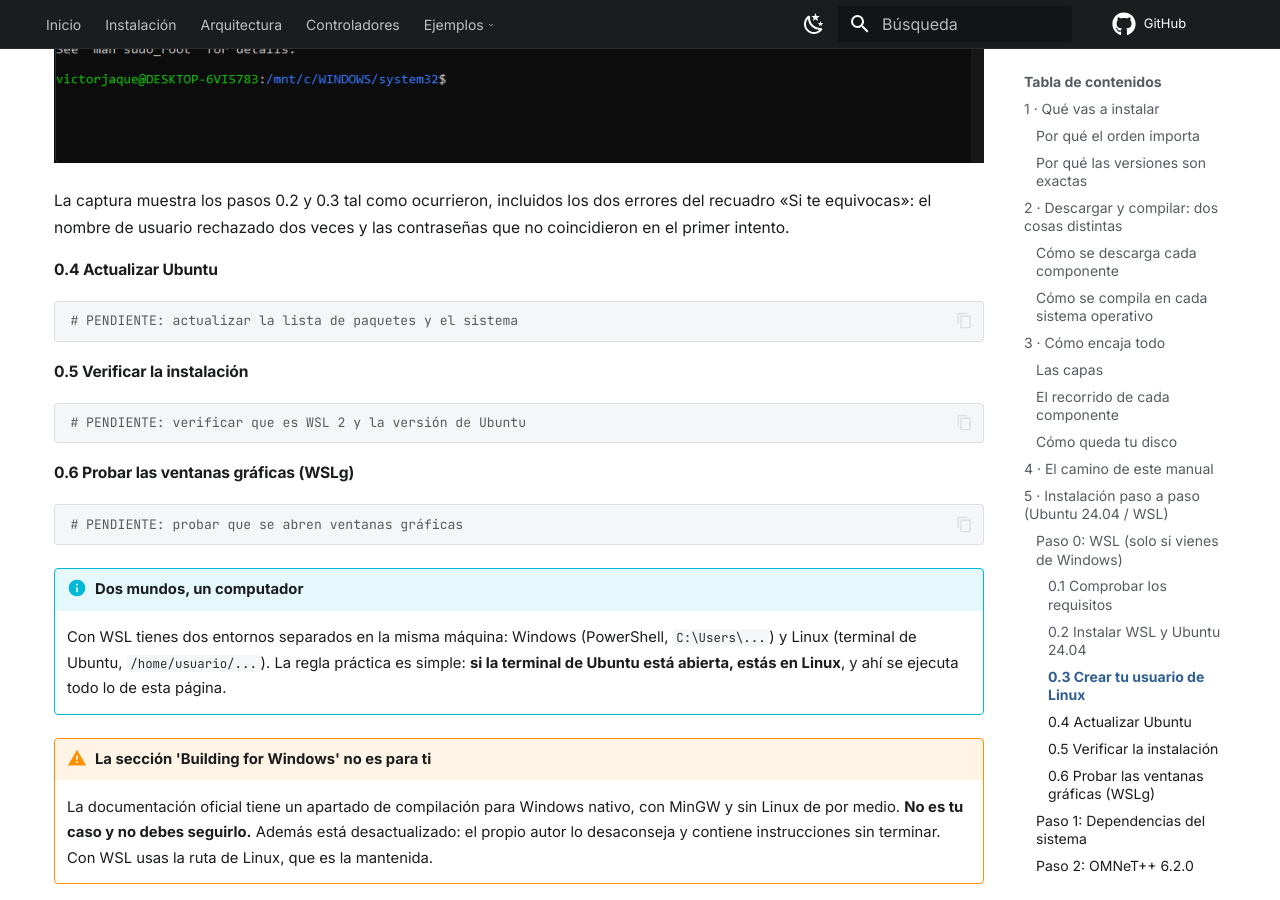
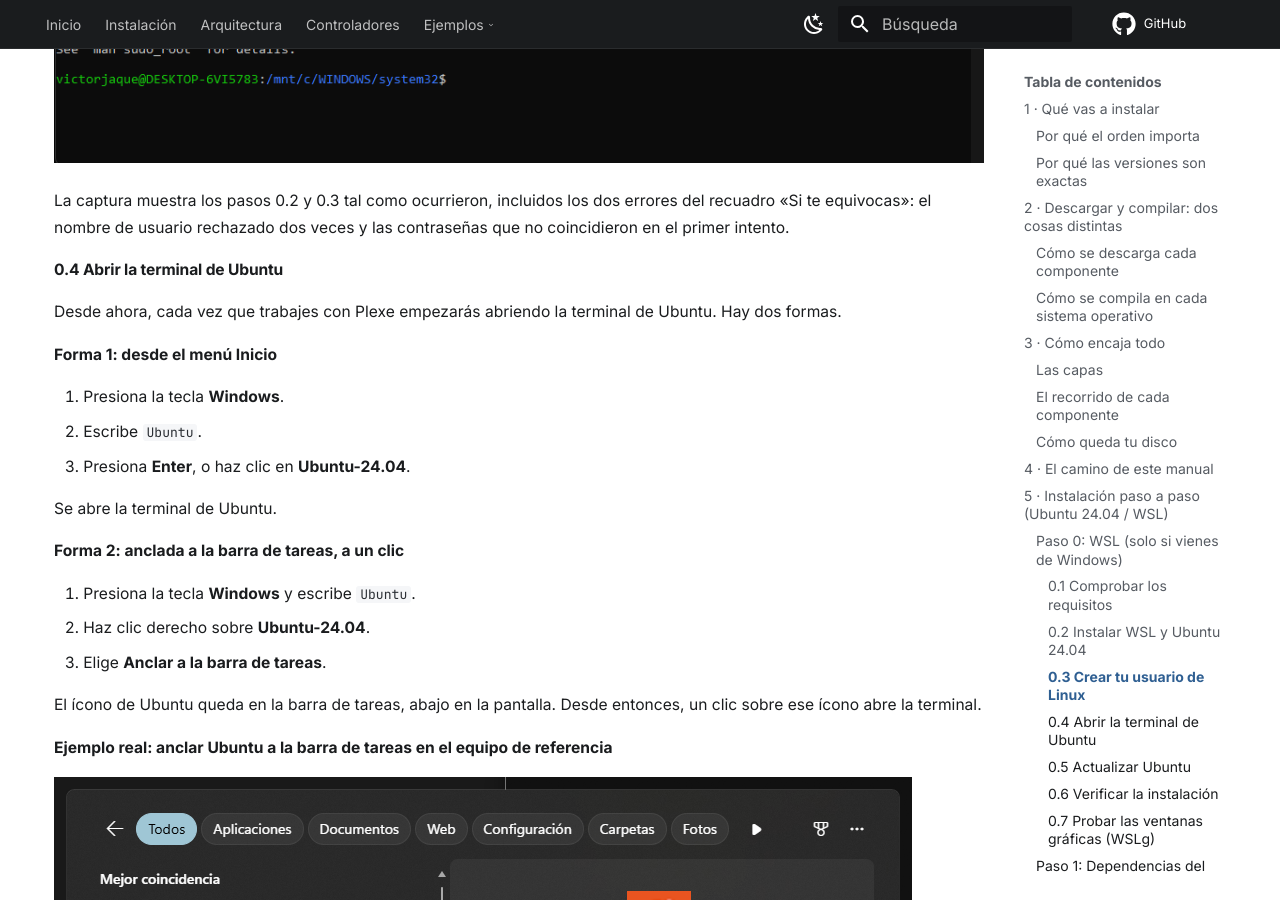
Before and after one commit to VictorJaqueA1/plexe-manual-victor-jaque, an MkDocs documentation site: the page built from docs/instalacion.md, in a window 1280 px wide and 900 px high, scrolled down 9788 px. Built offline with MkDocs 1.6.1 and Material for MkDocs 9.7.7, drawn with Linux system fonts in a browser that asks for light colours; comment, search, counter and statistics services are not loaded; some of the changed text lies outside the part shown.

Commit message:
Agrega paso 0.4 de instalacion: como abrir la terminal de Ubuntu

````diff
--- a/docs/instalacion.md
+++ b/docs/instalacion.md
@@ -267,19 +267,43 @@
 
 La captura muestra los pasos 0.2 y 0.3 tal como ocurrieron, incluidos los dos errores del recuadro «Si te equivocas»: el nombre de usuario rechazado dos veces y las contraseñas que no coincidieron en el primer intento.
 
-#### 0.4 Actualizar Ubuntu
+#### 0.4 Abrir la terminal de Ubuntu
+
+Desde ahora, cada vez que trabajes con Plexe empezarás abriendo la terminal de Ubuntu. Hay dos formas.
+
+**Forma 1: desde el menú Inicio**
+
+1. Presiona la tecla **Windows**.
+2. Escribe `Ubuntu`.
+3. Presiona **Enter**, o haz clic en **Ubuntu-24.04**.
+
+Se abre la terminal de Ubuntu.
+
+**Forma 2: anclada a la barra de tareas, a un clic**
+
+1. Presiona la tecla **Windows** y escribe `Ubuntu`.
+2. Haz clic derecho sobre **Ubuntu-24.04**.
+3. Elige **Anclar a la barra de tareas**.
+
+El ícono de Ubuntu queda en la barra de tareas, abajo en la pantalla. Desde entonces, un clic sobre ese ícono abre la terminal.
+
+**Ejemplo real: anclar Ubuntu a la barra de tareas en el equipo de referencia**
+
+![Clic derecho sobre Ubuntu-24.04 en la búsqueda de Windows, con la opción Anclar a la barra de tareas](img/instalacion-paso-0-anclar-ubuntu.png)
+
+#### 0.5 Actualizar Ubuntu
 
 ```bash
 # PENDIENTE: actualizar la lista de paquetes y el sistema
 ```
 
-#### 0.5 Verificar la instalación
+#### 0.6 Verificar la instalación
 
 ```bash
 # PENDIENTE: verificar que es WSL 2 y la versión de Ubuntu
 ```
 
-#### 0.6 Probar las ventanas gráficas (WSLg)
+#### 0.7 Probar las ventanas gráficas (WSLg)
 
 ```bash
 # PENDIENTE: probar que se abren ventanas gráficas
````
Also changed, not shown: docs/img/instalacion-paso-0-anclar-ubuntu.png (added).
